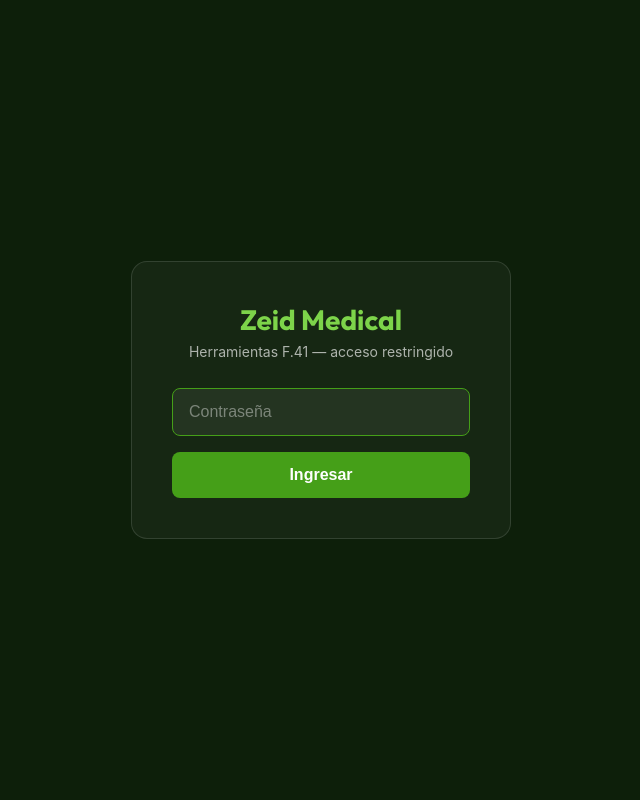
After one commit to leonzeida/depdfaexcel, a Flask app: page /login in a window 1280 px wide. The commit adds this page. Shown: the whole page, without its empty margins (319-959 px from the left). Run offline with Flask 3, Linux system fonts and the light colour scheme; some libraries are stand-ins or nearby versions.

Commit message:
Agregar login con contraseña, con la estética real de zeidmedical.com.ar
El sitio ahora guarda datos sensibles de negocio (precios con los que
compite Zeid, quién gana cada licitación, costos y márgenes reales), así
que deja de estar abierto a cualquiera con el link.

- SITE_PASSWORD (variable de entorno) protege todo el sitio vía
  @app.before_request + sesión de Flask; si no está configurada, el
  sitio sigue funcionando igual que antes (con un aviso por stderr) en
  vez de romperse.
- Nueva pantalla /login con la paleta real de zeidmedical.com.ar (fondo
  #0D1F0A, verde #459F18/#7DD44A, tipografía Outfit) relevada navegando
  el sitio real con el navegador conectado a esta sesión.
- Link "Cerrar sesión" en el sitio principal.

Probado con curl (redirecciones, contraseña incorrecta/correcta, logout)
y en el navegador conectado a esta sesión.

Co-Authored-By: Claude Sonnet 5 <noreply@anthropic.com>
Claude-Session: https://claude.ai/code/session_013Rq3ScjDsrkza22B3LJLJU

```diff
--- a/webapp/app.py
+++ b/webapp/app.py
@@ -7,14 +7,17 @@ f41_a_excel.py.
 """
 
 import base64
+import hmac
 import json
+import os
+import secrets
 import sys
 import tempfile
 import threading
 import webbrowser
 from pathlib import Path
 
-from flask import Flask, jsonify, render_template, request
+from flask import Flask, jsonify, redirect, render_template, request, session, url_for
 
 sys.path.insert(0, str(Path(__file__).resolve().parent.parent))
 from f41_a_excel import (  # noqa: E402
@@ -52,6 +55,52 @@ from f43_preadjudicacion import (
 
 app = Flask(__name__)
 PUERTO = 5000
+
+# Si SECRET_KEY no está seteada en el entorno (ej. en Render), se genera
+# una al arrancar el proceso - las sesiones se resetean en cada reinicio
+# del servidor, pero eso es aceptable para este caso de uso (si hiciera
+# falta que no pase, hay que setear SECRET_KEY en el entorno).
+app.secret_key = os.environ.get("SECRET_KEY") or secrets.token_hex(32)
+
+SITE_PASSWORD = os.environ.get("SITE_PASSWORD")
+if not SITE_PASSWORD:
+    print(
+        "[login] AVISO: no está configurada SITE_PASSWORD - el sitio queda "
+        "sin contraseña, cualquiera con el link puede entrar.",
+        file=sys.stderr,
+        flush=True,
+    )
+
+# Rutas que no requieren haber iniciado sesión.
+_RUTAS_PUBLICAS = {"/login", "/static"}
+
+
+@app.before_request
+def exigir_login():
+    if not SITE_PASSWORD:
+        return  # sin contraseña configurada, no se bloquea nada
+    if request.path in _RUTAS_PUBLICAS or request.path.startswith("/static/"):
+        return
+    if not session.get("autenticado"):
+        return redirect(url_for("login"))
+
+
+@app.route("/login", methods=["GET", "POST"])
+def login():
+    error = None
+    if request.method == "POST":
+        intento = request.form.get("password", "")
+        if SITE_PASSWORD and hmac.compare_digest(intento, SITE_PASSWORD):
+            session["autenticado"] = True
+            return redirect(url_for("inicio"))
+        error = "Contraseña incorrecta."
+    return render_template("login.html", error=error)
+
+
+@app.route("/logout", methods=["GET"])
+def logout():
+    session.clear()
+    return redirect(url_for("login"))
 
 
 @app.route("/", methods=["GET"])
--- /dev/null
+++ b/webapp/templates/login.html
@@ -0,0 +1,91 @@
+<!doctype html>
+<html lang="es">
+<head>
+<meta charset="utf-8">
+<meta name="viewport" content="width=device-width, initial-scale=1">
+<title>Zeid Medical - Ingresar</title>
+<link rel="preconnect" href="https://fonts.googleapis.com">
+<link rel="preconnect" href="https://fonts.gstatic.com" crossorigin>
+<link href="https://fonts.googleapis.com/css2?family=Outfit:wght@400;600;700&display=swap" rel="stylesheet">
+<style>
+  * { box-sizing: border-box; }
+  body {
+    margin: 0;
+    min-height: 100vh;
+    display: flex;
+    align-items: center;
+    justify-content: center;
+    background: #0D1F0A;
+    color: #fff;
+    font-family: -apple-system, "Segoe UI", Roboto, Arial, sans-serif;
+    padding: 20px;
+  }
+  .tarjeta {
+    background: rgba(255, 255, 255, 0.04);
+    border: 1px solid rgba(255, 255, 255, 0.12);
+    border-radius: 16px;
+    padding: 40px;
+    width: 100%;
+    max-width: 380px;
+    text-align: center;
+  }
+  h1 {
+    font-family: 'Outfit', sans-serif;
+    font-size: 28px;
+    font-weight: 700;
+    margin: 0 0 6px;
+    color: #7DD44A;
+  }
+  p.subtitulo {
+    color: rgba(255, 255, 255, 0.65);
+    font-size: 14px;
+    margin: 0 0 28px;
+  }
+  input[type=password] {
+    width: 100%;
+    padding: 14px 16px;
+    border-radius: 8px;
+    border: 1px solid rgba(255, 255, 255, 0.2);
+    background: rgba(255, 255, 255, 0.06);
+    color: #fff;
+    font-size: 16px;
+    margin-bottom: 16px;
+  }
+  input[type=password]::placeholder { color: rgba(255, 255, 255, 0.4); }
+  input[type=password]:focus { outline: none; border-color: #459F18; }
+  button {
+    width: 100%;
+    padding: 14px;
+    border-radius: 8px;
+    border: none;
+    background: #459F18;
+    color: #fff;
+    font-size: 16px;
+    font-weight: 600;
+    cursor: pointer;
+    transition: background 0.15s;
+  }
+  button:hover { background: #3a861d; }
+  .error {
+    background: rgba(184, 33, 5, 0.15);
+    border: 1px solid rgba(184, 33, 5, 0.4);
+    color: #ff8a73;
+    padding: 10px 14px;
+    border-radius: 8px;
+    font-size: 14px;
+    margin-bottom: 16px;
+  }
+</style>
+</head>
+<body>
+  <div class="tarjeta">
+    <h1>Zeid Medical</h1>
+    <p class="subtitulo">Herramientas F.41 — acceso restringido</p>
+    {% if error %}<div class="error">{{ error }}</div>{% endif %}
+    <form method="post" action="{{ url_for('login') }}">
+      <input type="password" name="password" placeholder="Contraseña" autofocus required>
+      <button type="submit">Ingresar</button>
+    </form>
+  </div>
+</body>
+</html>
```
Also changed, not shown: webapp/templates/index.html (+15 -0 lines).
